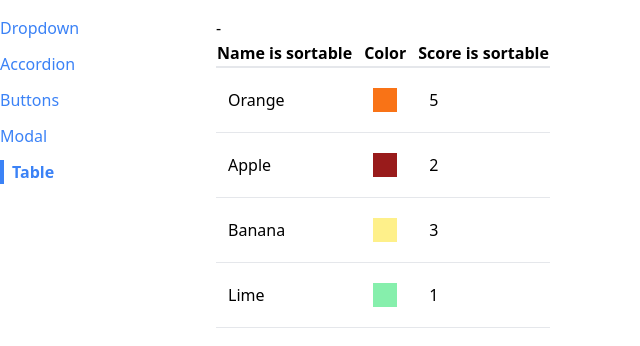
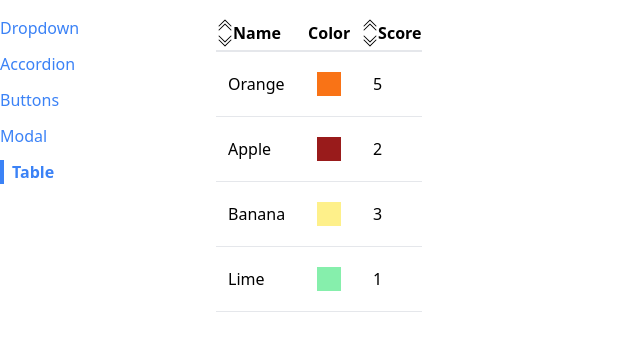
Before and after one commit to saharsolt/Modern-React-with-Redux, a React (Create React App) app in the folder 010_-_navigation/: page /table in a window 1280 px wide. Shown: the top 346 px of the page, without its empty margins (0-640 px from the left). Built offline with nearby package versions, Linux system fonts and the light colour scheme.

Commit message:
Some styling for tabel

```diff
--- a/010_-_navigation/src/Components/SortableTable.js
+++ b/010_-_navigation/src/Components/SortableTable.js
@@ -1,12 +1,19 @@
 import Table from "./Table";
 import { useState } from "react";
-
+import { BsChevronDoubleDown, BsChevronDoubleUp } from "react-icons/bs";
 function SortableTable(props) {
   const { config, data } = props;
   const [sortOrder, setSortOrder] = useState(null); //null,'asc','desc'
   const [sortBy, setSortBy] = useState(null); //null, name, score
+
   const handleClick = (label) => {
     // console.log(label);
+    if (sortBy && label !== sortBy) {
+      setSortOrder("asc");
+      setSortBy(label);
+      return;
+    }
+
     if (sortOrder === null) {
       setSortOrder("asc");
       setSortBy(label);
@@ -26,8 +33,14 @@ function SortableTable(props) {
     return {
       ...column,
       header: () => (
-        <th onClick={() => handleClick(column.label)}>
-          {column.label} is sortable
+        <th
+          className="cursor-pointer hover:bg-gray-100"
+          onClick={() => handleClick(column.label)}
+        >
+          <div className="flex items-center">
+            {getIcons(column.label, sortBy, sortOrder)}
+            {column.label}
+          </div>
         </th>
       ),
     };
@@ -52,13 +65,37 @@ function SortableTable(props) {
       }
     });
   }
-  return (
-    <div>
-      {" "}
-      {sortOrder} - {sortBy}
-      <Table {...props} config={updatedConfig} data={sortedData} />
-    </div>
-  );
+  return <Table {...props} config={updatedConfig} data={sortedData} />;
 }
 
+function getIcons(label, sortBy, sortOrder) {
+  if (label !== sortBy) {
+    return (
+      <div>
+        <BsChevronDoubleUp />
+        <BsChevronDoubleDown />
+      </div>
+    );
+  }
+  if (sortOrder === null) {
+    return (
+      <div>
+        <BsChevronDoubleUp />
+        <BsChevronDoubleDown />
+      </div>
+    );
+  } else if (sortOrder === "asc") {
+    return (
+      <div>
+        <BsChevronDoubleUp />
+      </div>
+    );
+  } else if (sortOrder === "desc") {
+    return (
+      <div>
+        <BsChevronDoubleDown />
+      </div>
+    );
+  }
+}
 export default SortableTable;
```
